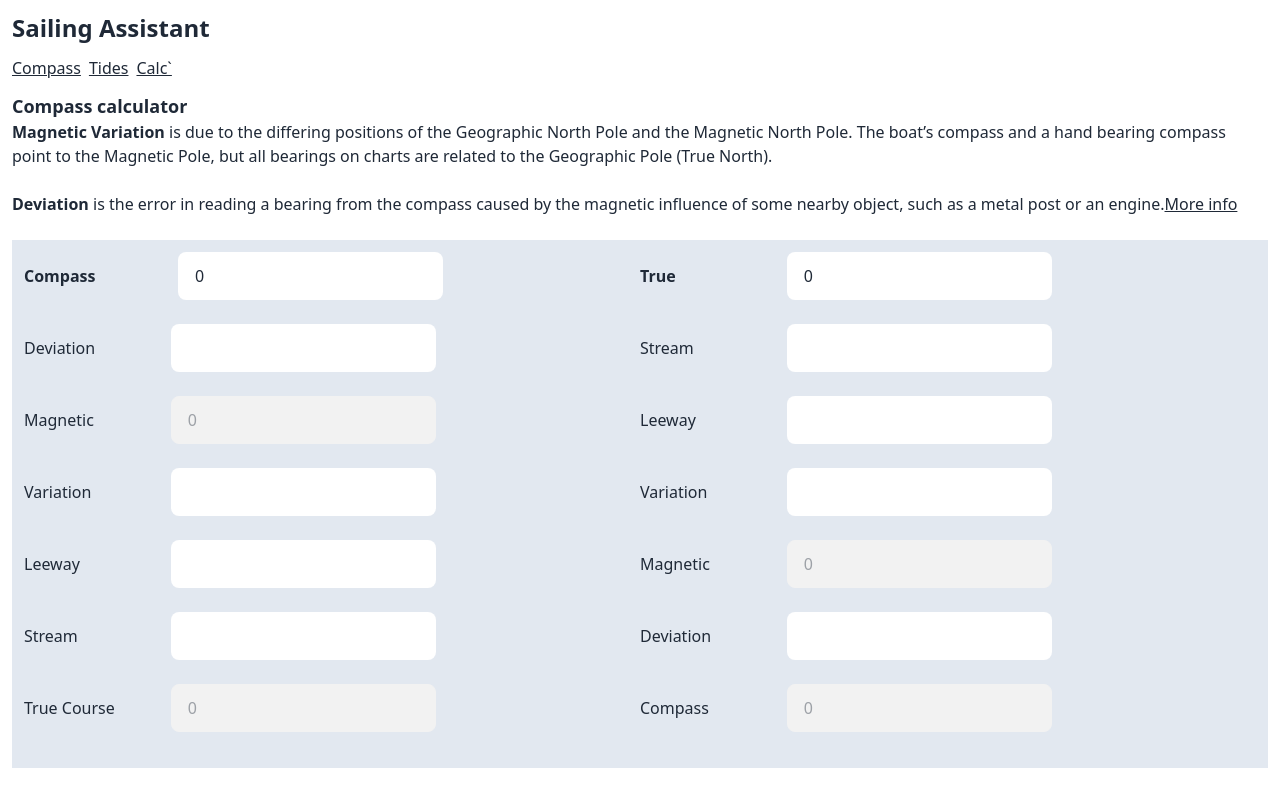
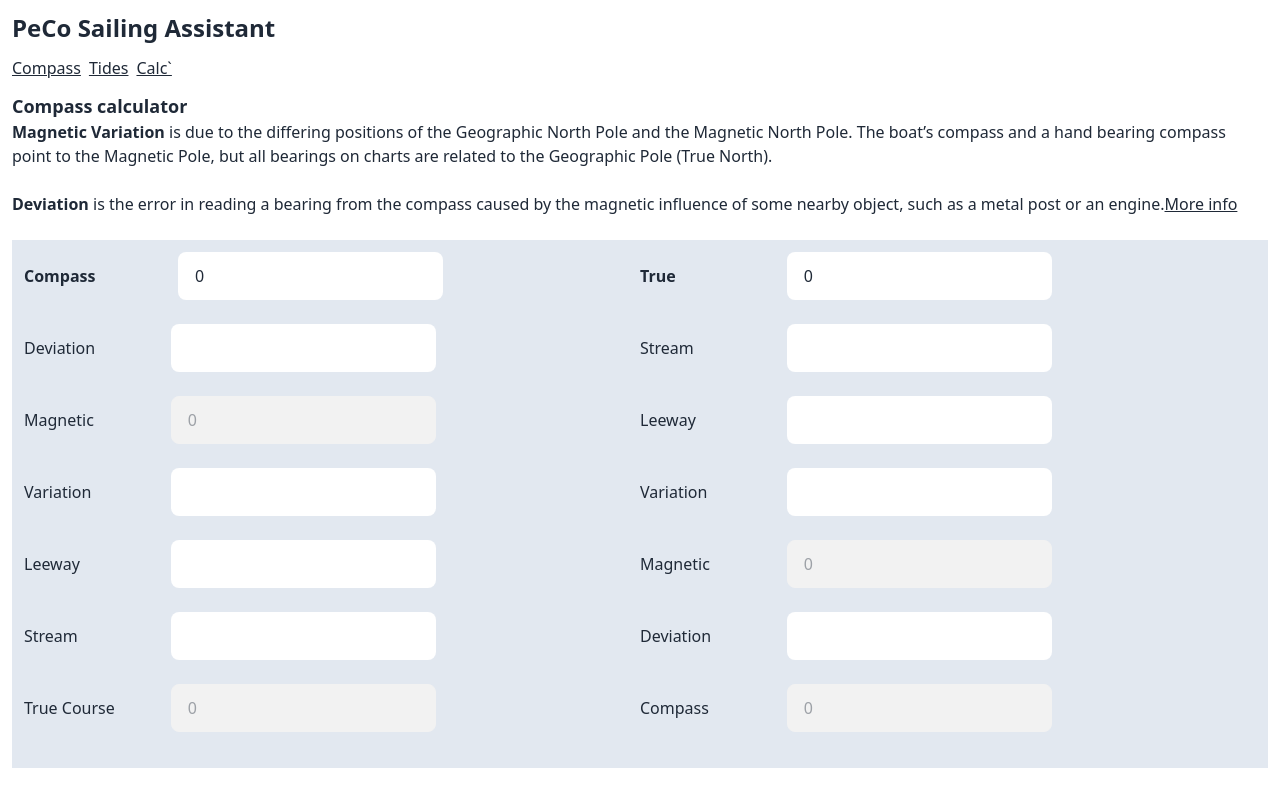
Before and after one commit to cosemansp/rya-assistant, a React (Vite) app: page / in a window 1280 px wide. Built offline with nearby package versions, Linux system fonts and the light colour scheme.

Commit message:
fix app name

```diff
--- a/index.html
+++ b/index.html
@@ -4,7 +4,7 @@
     <meta charset="UTF-8" />
     <link rel="icon" type="image/svg+xml" href="/vite.svg" />
     <meta name="viewport" content="width=device-width, initial-scale=1.0" />
-    <title>Vite + React</title>
+    <title>PeCo Sailing Assistant</title>
   </head>
   <body>
     <div id="root"></div>
--- a/src/App.tsx
+++ b/src/App.tsx
@@ -56,7 +56,7 @@ function NoMatch() {
 function App() {
   return (
     <div>
-      <h1 className="mx-3 mt-3 text-2xl font-bold">Sailing Assistant</h1>
+      <h1 className="mx-3 mt-3 text-2xl font-bold">PeCo Sailing Assistant</h1>
       <Routes>
         <Route path="/" element={<Layout />}>
           <Route path="/" element={<CompassPage />} />
```
